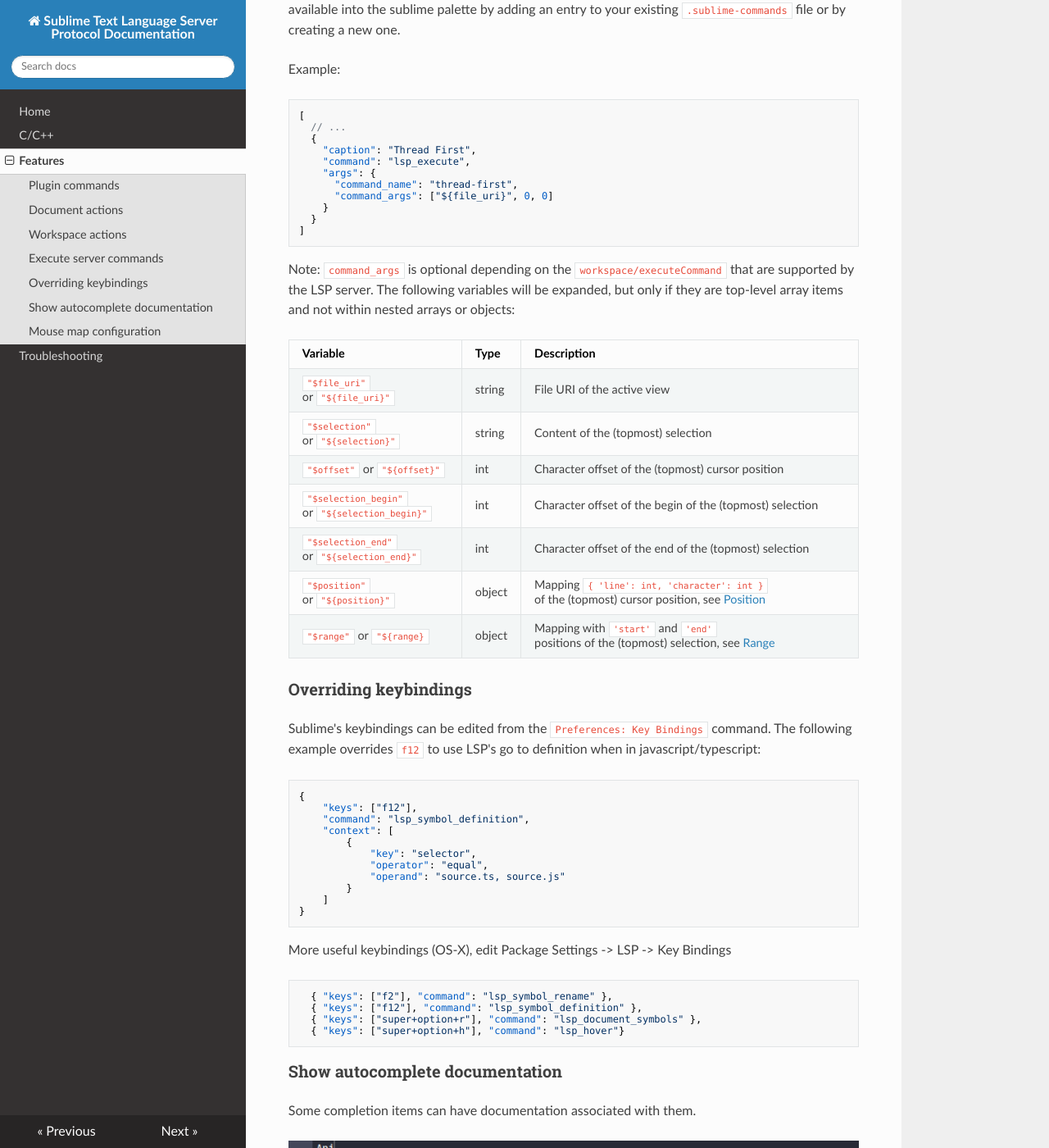
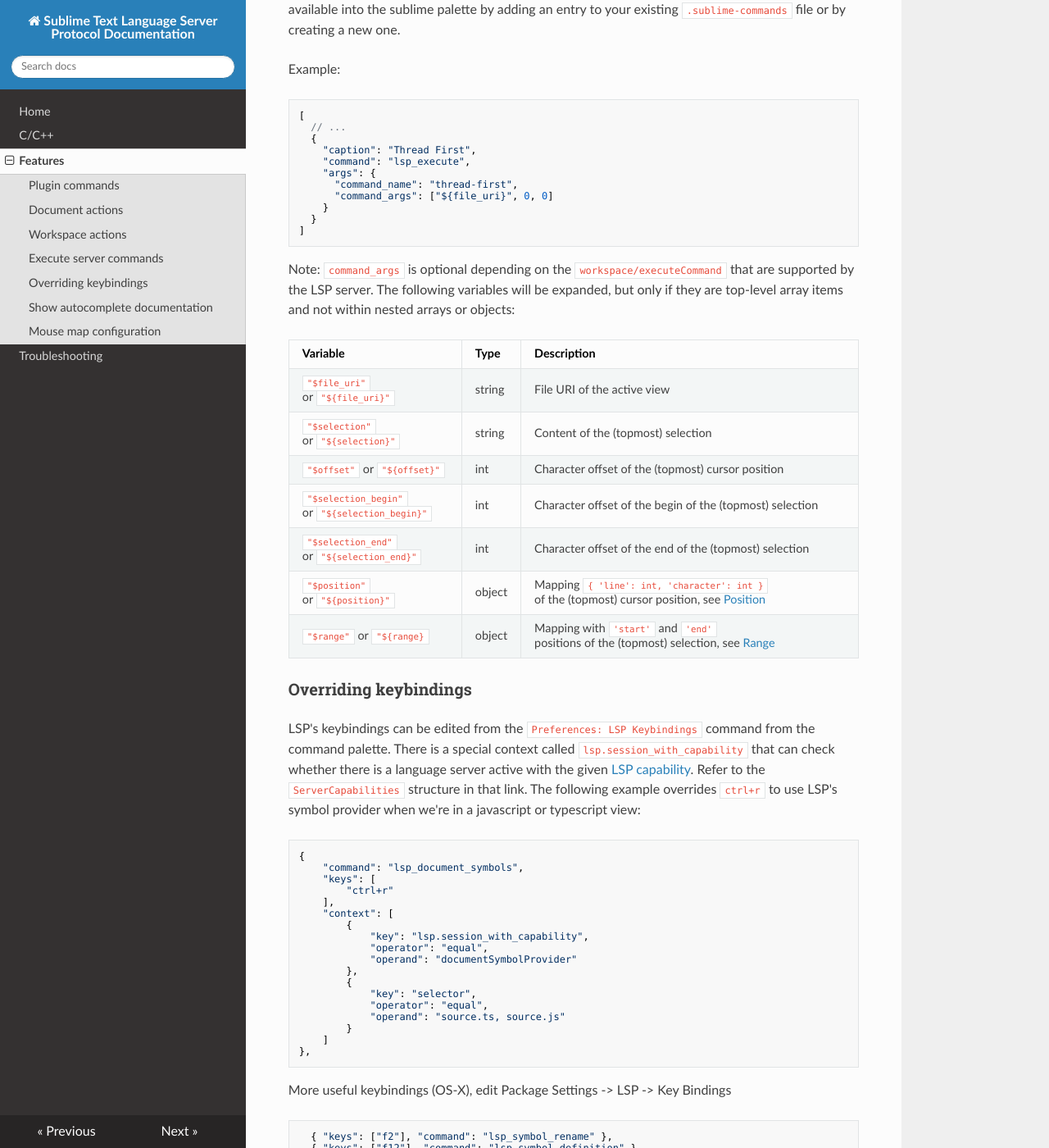
Before and after one commit to sublimelsp/LSP, an MkDocs documentation site: the page built from docs/features.md, in a window 1280 px wide and 1400 px high, scrolled down 902 px. Shown: the whole window at 82% size. Built offline with MkDocs 1.6.1, drawn with Linux system fonts in a browser that asks for light colours; nearby versions of some CDN libraries; some of the changed text lies outside the part shown.

Commit message:
Update features docs (#1185)

````diff
--- a/docs/features.md
+++ b/docs/features.md
@@ -33,7 +33,7 @@ For LSP servers that can handle [workspace/executeCommand](https://microsoft.git
 
 Example:
 
-```json
+```js
 [
   // ...
   {
@@ -61,25 +61,35 @@ The following variables will be expanded, but only if they are top-level array i
 
 ### Overriding keybindings
 
-Sublime's keybindings can be edited from the `Preferences: Key Bindings` command.
-The following example overrides `f12` to use LSP's go to definition when in javascript/typescript:
+LSP's keybindings can be edited from the `Preferences: LSP Keybindings` command from the command palette.
+There is a special context called `lsp.session_with_capability` that can check whether there is a language server active
+with the given [LSP capability](https://microsoft.github.io/language-server-protocol/specifications/specification-current/#initialize).
+Refer to the `ServerCapabilities` structure in that link.
+The following example overrides `ctrl+r` to use LSP's symbol provider when we're in a javascript or typescript view:
 
-```
+```js
 {
-	"keys": ["f12"],
-	"command": "lsp_symbol_definition",
-	"context": [
-		{
-			"key": "selector",
-			"operator": "equal",
-			"operand": "source.ts, source.js"
-		}
-	]
-}
+    "command": "lsp_document_symbols",
+    "keys": [
+        "ctrl+r"
+    ],
+    "context": [
+        {
+            "key": "lsp.session_with_capability",
+            "operator": "equal",
+            "operand": "documentSymbolProvider"
+        },
+        {
+            "key": "selector",
+            "operator": "equal",
+            "operand": "source.ts, source.js"
+        }
+    ]
+},
 ```
 
 More useful keybindings (OS-X), edit Package Settings -> LSP -> Key Bindings
-```
+```js
   { "keys": ["f2"], "command": "lsp_symbol_rename" },
   { "keys": ["f12"], "command": "lsp_symbol_definition" },
   { "keys": ["super+option+r"], "command": "lsp_document_symbols" },
@@ -93,17 +103,46 @@ Some completion items can have documentation associated with them.
 ![documentation popup](images/show-docs-popup.png)
 
 To show the documentation popup you can click the **More** link in the bottom of the autocomplete,
-or you can use the default sublime keybinding `f12` to trigger it.
+or you can use the default sublime keybinding <kbd>F12</kbd> to trigger it.
 
-You can change the default keybinding by remaping the command bellow:
+You can change the default keybinding by remapping the command as below:
 
-```
-{ "keys": ["f12"], "command": "auto_complete_open_link", "context":
-	[
-		{ "key": "auto_complete_visible", "operator": "equal", "operand": true },
-	]
+```js
+{
+    "command": "auto_complete_open_link",
+    "keys": ["f12"],
+    "context": [
+        {
+            "key": "auto_complete_visible",
+            "operator": "equal",
+            "operand": true
+        }
+    ]
 },
 ```
+Note that <kbd>F12</kbd> may conflict with your Goto Definition keybinding. To avoid the conflict, make sure that you
+have a context which checks that the AC widget is not visible:
+```js
+{
+    "command": "lsp_symbol_definition",
+    "keys": [
+        "f12"
+    ],
+    "context": [
+        {
+            "key": "lsp.session_with_capability",
+            "operator": "equal",
+            "operand": "definitionProvider"
+        },
+        {
+            "key": "auto_complete_visible",
+            "operator": "equal",
+            "operand": false
+        }
+    ]
+},
+```
+There is an example of this in LSP's default keybindings.
 
 ### Mouse map configuration
 
@@ -126,12 +165,14 @@ Add these settings to LSP settings, your Sublime settings, Syntax-specific setti
 * `code_action_on_save_timeout_ms` `2000` *the amount of time the code actions on save are allowed to run for*
 * `show_references_in_quick_panel` `false` *show symbol references in Sublime's quick panel instead of the bottom panel*
 * `show_view_status` `true` *show permanent language server status in the status bar*
+* 'diagnostics_delay_ms' `0` *delay showing diagnostics by this many milliseconds*
+* `diagnostics_additional_delay_auto_complete_ms` `0` *additional delay when the AC widget is visible*
 * `auto_show_diagnostics_panel` `always` (`never`, `saved`) *open the diagnostics panel automatically if there are diagnostics*
 * `show_diagnostics_count_in_view_status` `false` *show errors and warnings count in the status bar*
 * `show_diagnostics_in_view_status` `true` *when on a diagnostic with the cursor, show the text in the status bar*
-* `diagnostics_highlight_style` `"underline"` *highlight style of code diagnostics, `"underline"` or `"box"`*
+* `diagnostics_highlight_style` `"underline"` *highlight style of code diagnostics: "box", "underline", "stippled", "squiggly" or ""*
 * `highlight_active_signature_parameter`: *highlight the active parameter of the currently active signature*
-* `document_highlight_style`: *document highlight style: "underline", "stippled", "squiggly" or ""*
+* `document_highlight_style`: *document highlight style: "box", "underline", "stippled", "squiggly" or ""*
 * `document_highlight_scopes`: *customize your sublime text scopes for document highlighting*
 * `diagnostics_gutter_marker` `"dot"` *gutter marker for code diagnostics: "dot", "circle", "bookmark", "sign" or ""*
 * `show_symbol_action_links` `false` *show links to symbol actions like go to, references and rename in the hover popup*
````
Also changed, not shown: other parts of docs/features.md (+1 -0 lines).
